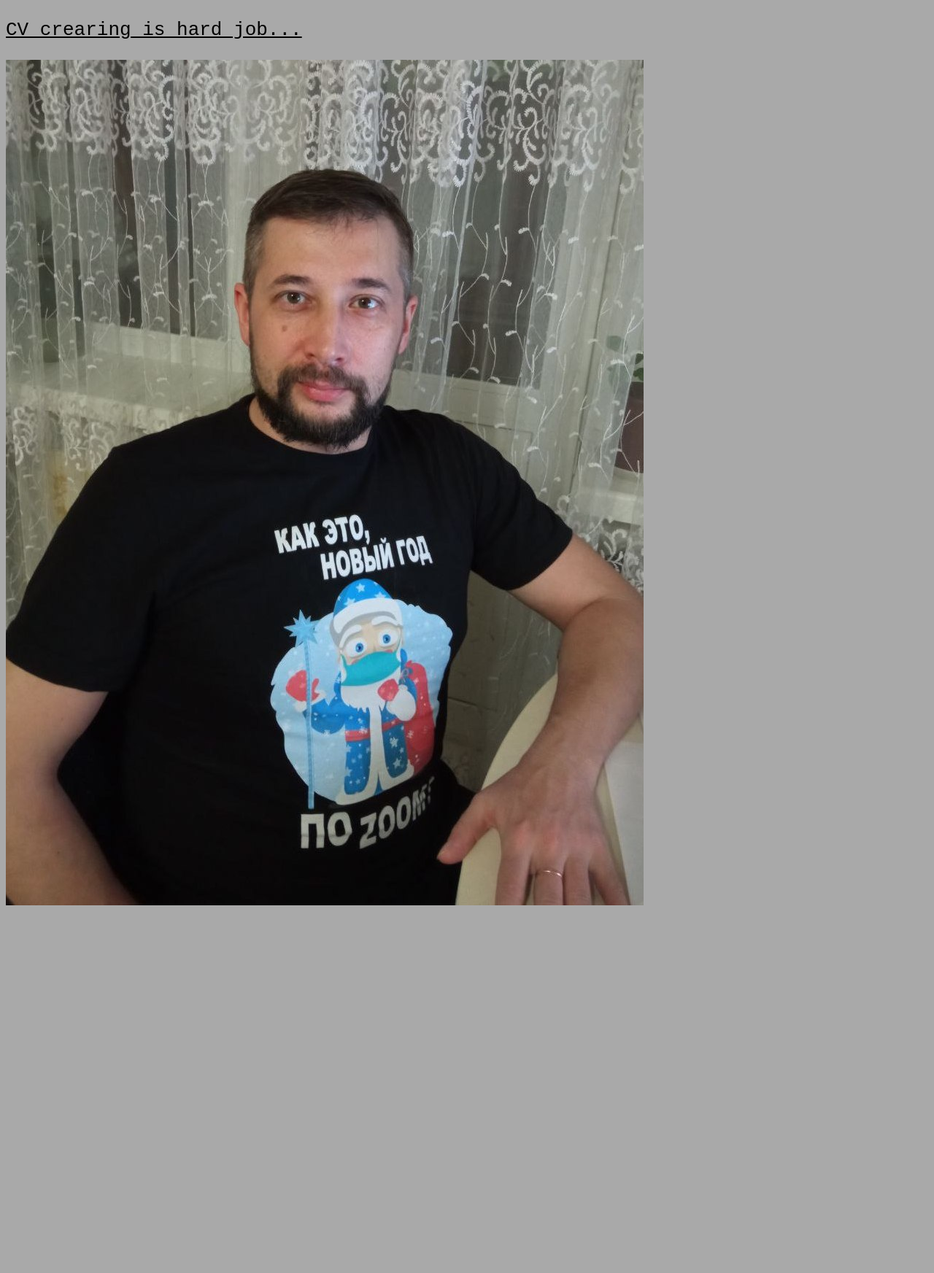
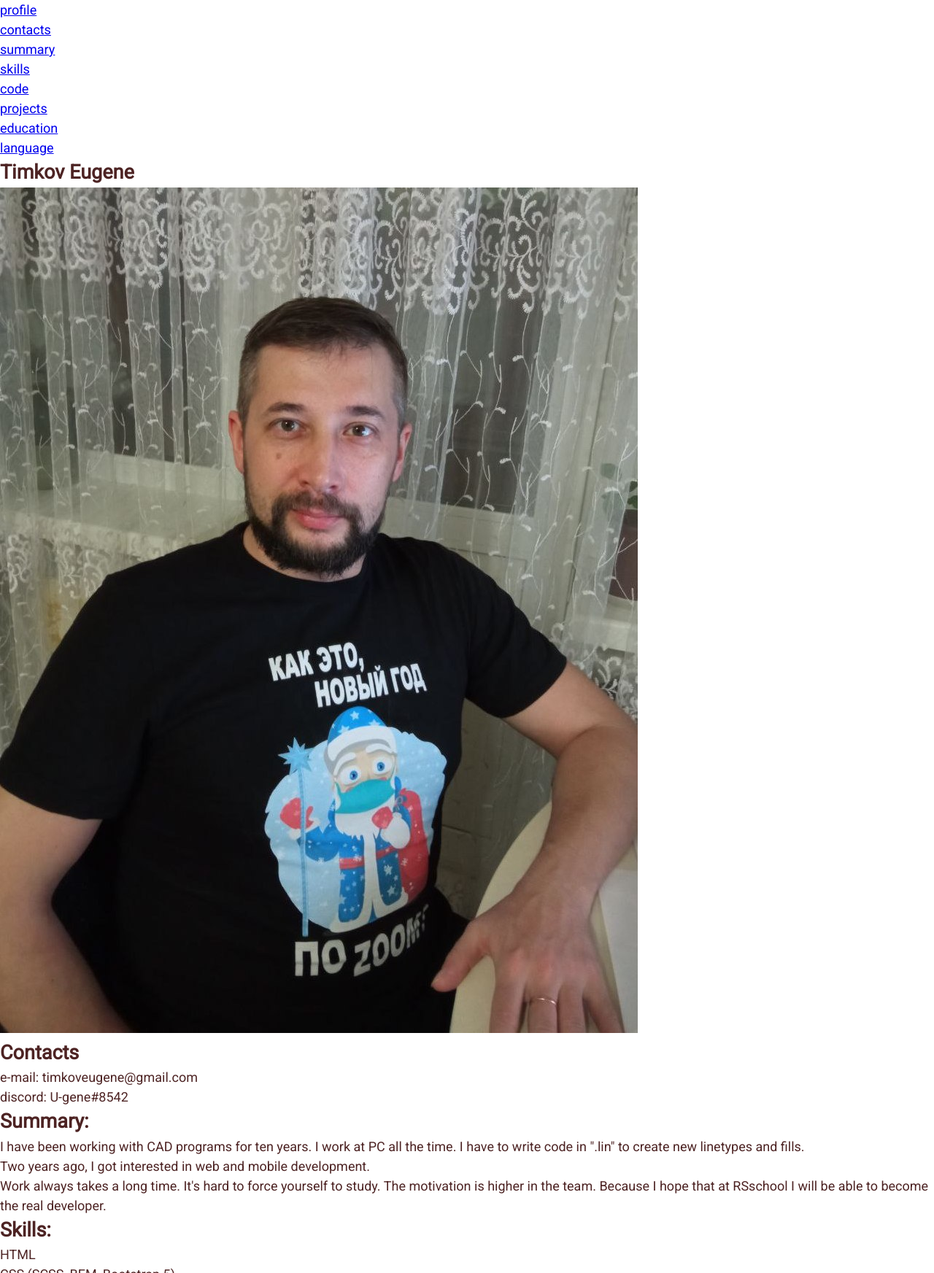
Before and after one commit to TimkovEugene/rsschool-cv, a plain HTML site: page index.html in a window 1280 px wide. Shown: the top 1745 px of the page at 73% size. Before the commit the page ends 1253 px from the top, so only its background shows below. Drawn offline with Linux system fonts and the light colour scheme.

Commit message:
feat: add content to project

```diff
--- a/index.html
+++ b/index.html
@@ -4,13 +4,106 @@
 	<meta charset="UTF-8">
 	<meta http-equiv="X-UA-Compatible" content="IE=edge">
 	<meta name="viewport" content="width=device-width, initial-scale=1.0">
+	<link href="https://fonts.googleapis.com/css?family=Roboto:300,400" rel="stylesheet">
 	<link rel="stylesheet" href="style.css">
-	<title>CV#2. HTML, CSS & Git Basics</title>
+	<title>CV Timkov Eugene</title>
 </head>
 <body>
-	<main>
-		<p class="content">CV crearing is hard job...</p>
-		<img src="cv-photo.jpg" alt="cv-photo">
+	<header class="header">
+		<ul>
+			<li>
+				<a href="#profile">profile</a>
+			</li>
+			<li>
+				<a href="#contacts">contacts</a>
+			</li>
+			<li>
+				<a href="#summary">summary</a>
+			</li>
+			<li>
+				<a href="#skills">skills</a>
+			</li>
+			<li>
+				<a href="#code">code</a>
+			</li>
+			<li>
+				<a href="#projects">projects</a>
+			</li>
+			<li>
+				<a href="#education">education</a>
+			</li>
+			<li>
+				<a href="#language">language</a>
+			</li>
+		</ul>
+	</header>
+	<main class="main-container">
+		<section id="profile" class="section-profile">
+			<h1>Timkov Eugene</h1>
+			<figure class="photo">
+				<img src="cv-photo.jpg" alt="cv-photo">
+			</figure>
+		</section>
+		<section id="contacts" class="section-contacts">
+			<h2>Contacts</h2>
+			<ul>
+				<li>e-mail: timkoveugene@gmail.com</li>
+				<li>discord: U-gene#8542</li>
+			</ul>
+		</section>
+		<section id="summary" class="section-summary">
+			<h2>Summary:</h2>
+			<p>I have been working with CAD programs for ten years. I work at PC all the time. I have to write code in ".lin" to create new linetypes and fills.</p>
+
+				<p>Two years ago, I got interested in web and mobile development.</p>
+
+				<p>
+					Work always takes a long time.
+					It's hard to force yourself to study. The motivation is higher in the team. Because I hope that at RSschool I will be able to become the real developer.
+				</p>
+		</section>
+		<section id="skills" class="section-skills">
+			<h2>Skills:</h2>
+			<ol>
+				<li>HTML</li>
+				<li>CSS (SCSS, BEM, Bootstrap 5)</li>
+				<li>Git (GitBush)</li>
+				<li>Photoshop, Figma, Marsy</li>
+			</ol>
+		</section>
+		<section id="code" class="section-code">
+			<h2>Code:</h2>
+			<pre>
+				<code>
+					function multiply(a, b) {
+					return a * b;
+					}
+				</code>
+			</pre>
+		</section>
+		<section id="projects" class="section-projects">
+			<h2>Projects:</h2>
+			<ul>
+				<li>CV#1. Markdown & Git</li>
+			</ul>
+		</section>
+		<section id="education" class="section-education">
+			<h2>Courses:</h2>
+			<ul>
+				<li>Udemy (The Complete 2022 Web Development Bootcamp)</li>
+				<li>FreeCodeCamp (html, css)</li>
+				<li>learn.javascript.ru</li>
+			</ul>
+		</section>
+		<section id="language" class="section-language">
+			<h2>Language:</h2>
+			<ul>
+				<li>Eanglish: A2 (EPAM training center)</li>
+			</ul>
+		</section>
 	</main>
+	<footer class="footer">
+
+	</footer>
 </body>
 </html>
--- a/style.css
+++ b/style.css
@@ -1,9 +1,25 @@
-body {
-	background-color: darkgrey;
+* {
+	padding: 0;
+	margin: 0;
+	border: 0px none;
 }
 
-.content {
-	text-decoration: underline;
-	font-size: 26px;
-	font-family: 'Courier New', Courier, monospace;
+body {
+	display: flex;
+    flex-direction: column;
+    justify-content: space-between;
+    min-width: 320px;
+    min-height: 100vh;
+    margin: 0;
+    padding: 0;
+    font-family: 'Roboto', sans-serif;
+    font-size: 18px;
+    font-weight: 400;
+    line-height: 1.5;
+    color: #4d2323;
 }
+
+.header {
+	display: flex;
+	flex-direction: row;
+}
```
